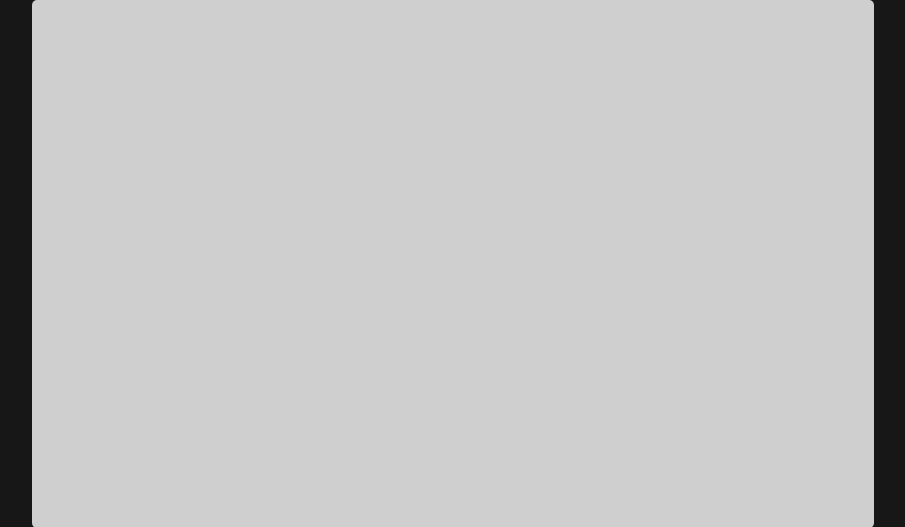
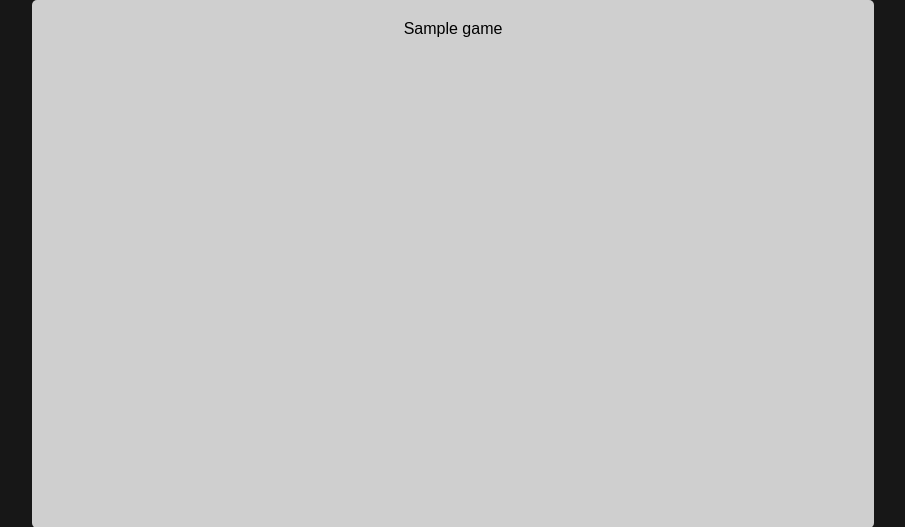
Before and after one commit to makeniii/NBA-Elo-Rankings, a Flask app: template nba_elo_system/templates/schedule.html in a window 1280 px wide. Shown: the part 134-661 px from the top of the page, without its empty margins (187-1092 px from the left). Run offline with Flask 3, Linux system fonts and the light colour scheme; the template is opened without the code that fills it: most values are stand-ins (such as "Sample title", 1, 10 or a date in 2020); parts of the project's set-up code (start-up, migrations or seed data) failed here and were passed over; some libraries are stand-ins or nearby versions.

Commit message:
Mock display

```diff
--- a/nba_elo_system/templates/schedule.html
+++ b/nba_elo_system/templates/schedule.html
@@ -3,3 +3,9 @@
 {% block head %}
 <title>NBA Elo Ratings</title>
 {% endblock head %}
+
+{% block body %}
+    {% for game in schedule %}
+        {{ game }}
+    {% endfor %}
+{% endblock body %}
```
